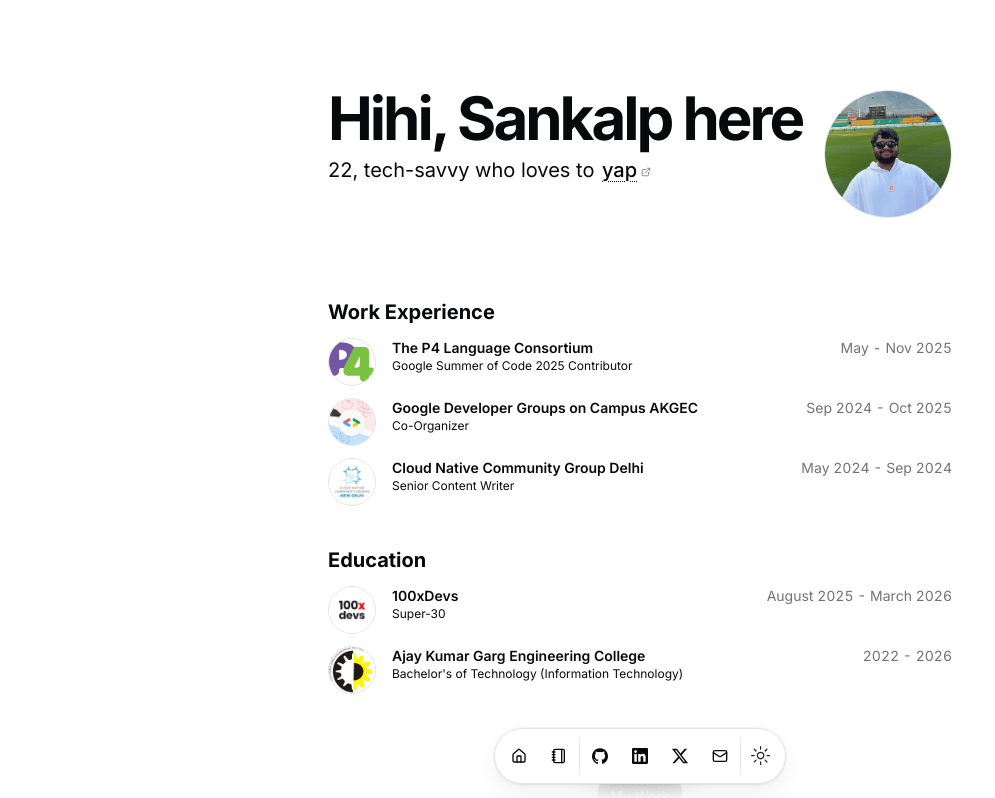
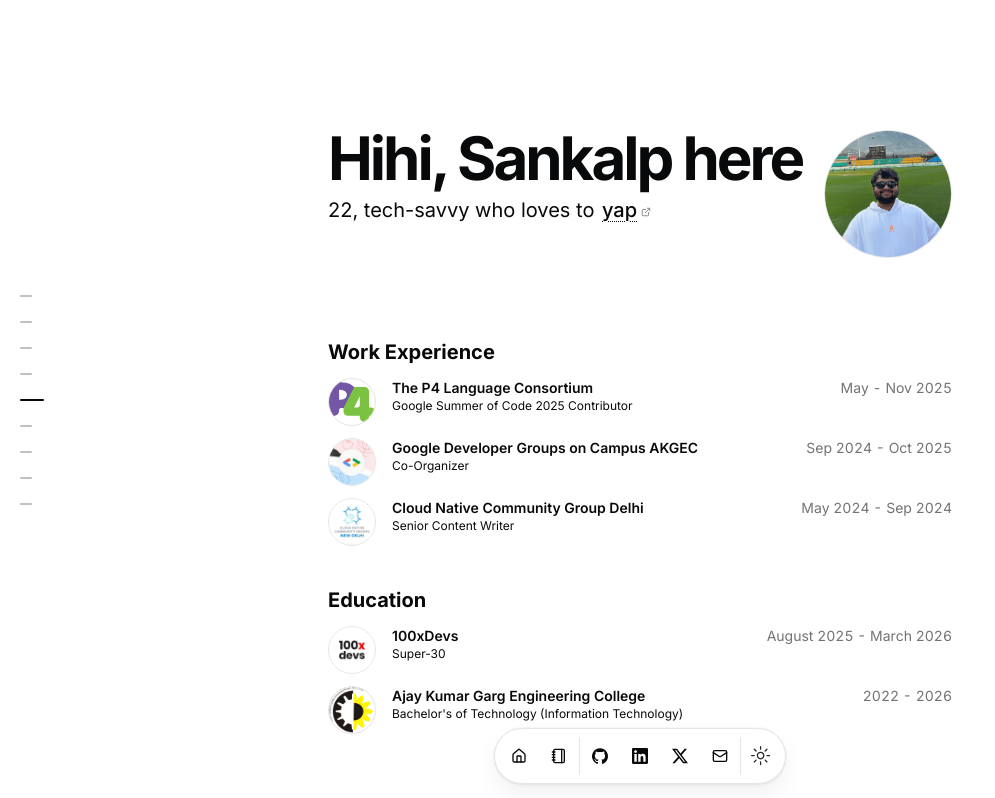
Before and after one commit to blackdragoon26/muchBetterPortfolio, a Next.js app: page / in a window 1280 px wide. Shown: the top 798 px of the page, without its empty margins (0-995 px from the left). Built offline with nearby package versions, Linux system fonts and the light colour scheme.

Commit message:
feat: add interactive section navigator

```diff
--- a/src/app/page.tsx
+++ b/src/app/page.tsx
@@ -16,15 +16,121 @@
 import { ExternalLink, Github } from "lucide-react";
 import Link from "next/link";
 import Markdown from "react-markdown";
-import { useState } from "react";
+import { useEffect, useState } from "react";
 
 const BLUR_FADE_DELAY = 0.04;
+
+const PAGE_SECTIONS = [
+  { id: "hero", label: "Introduction" },
+  { id: "about", label: "About" },
+  { id: "work", label: "Work Experience" },
+  { id: "education", label: "Education" },
+  { id: "projects", label: "Projects" },
+  { id: "pull-requests", label: "Open Source" },
+  { id: "resume", label: "Résumé" },
+  { id: "hackathons", label: "Events" },
+  { id: "contact", label: "Contact" },
+] as const;
+
+function HeadingNavigator() {
+  const [activeSection, setActiveSection] = useState<
+    (typeof PAGE_SECTIONS)[number]["id"]
+  >(PAGE_SECTIONS[0].id);
+
+  useEffect(() => {
+    let frame = 0;
+
+    const updateActiveSection = () => {
+      frame = 0;
+      const readingLine = window.innerHeight * 0.35;
+      let currentSection: (typeof PAGE_SECTIONS)[number]["id"] =
+        PAGE_SECTIONS[0].id;
+
+      for (const section of PAGE_SECTIONS) {
+        const element = document.getElementById(section.id);
+        if (element && element.getBoundingClientRect().top <= readingLine) {
+          currentSection = section.id;
+        }
+      }
+
+      setActiveSection(currentSection);
+    };
+
+    const onScroll = () => {
+      if (!frame) {
+        frame = window.requestAnimationFrame(updateActiveSection);
+      }
+    };
+
+    updateActiveSection();
+    window.addEventListener("scroll", onScroll, { passive: true });
+    window.addEventListener("resize", onScroll);
+
+    return () => {
+      window.removeEventListener("scroll", onScroll);
+      window.removeEventListener("resize", onScroll);
+      if (frame) window.cancelAnimationFrame(frame);
+    };
+  }, []);
+
+  const jumpToSection = (sectionId: string) => {
+    const section = document.getElementById(sectionId);
+    if (!section) return;
+
+    setActiveSection(sectionId as (typeof PAGE_SECTIONS)[number]["id"]);
+    section.scrollIntoView({
+      behavior: window.matchMedia("(prefers-reduced-motion: reduce)").matches
+        ? "auto"
+        : "smooth",
+      block: "start",
+    });
+    window.history.replaceState(null, "", `#${sectionId}`);
+  };
+
+  return (
+    <nav
+      aria-label="On this page"
+      className="fixed left-5 top-1/2 z-40 hidden -translate-y-1/2 flex-col gap-1.5 lg:flex"
+    >
+      {PAGE_SECTIONS.map((section) => {
+        const isActive = activeSection === section.id;
+
+        return (
+          <a
+            key={section.id}
+            href={`#${section.id}`}
+            aria-label={`Jump to ${section.label}`}
+            aria-current={isActive ? "location" : undefined}
+            onClick={(event) => {
+              event.preventDefault();
+              jumpToSection(section.id);
+            }}
+            className="group relative flex h-5 w-8 items-center focus:outline-none"
+          >
+            <span
+              aria-hidden="true"
+              className={`block h-0.5 rounded-full transition-all duration-200 ${
+                isActive
+                  ? "w-6 bg-foreground"
+                  : "w-3 bg-muted-foreground/45 group-hover:w-5 group-hover:bg-foreground/80 group-focus-visible:w-5 group-focus-visible:bg-foreground"
+              }`}
+            />
+            <span className="pointer-events-none absolute left-8 whitespace-nowrap rounded-md border bg-popover px-2.5 py-1.5 text-xs font-medium text-popover-foreground opacity-0 shadow-md transition-all duration-150 -translate-x-1 group-hover:translate-x-0 group-hover:opacity-100 group-focus-visible:translate-x-0 group-focus-visible:opacity-100">
+              {section.label}
+            </span>
+          </a>
+        );
+      })}
+    </nav>
+  );
+}
 
 export default function Page() {
   const [showOtherStuff, setShowOtherStuff] = useState(false);
 
   return (
     <main id="page-wrap" className="flex flex-col min-h-[100dvh] space-y-10">
+      <HeadingNavigator />
       <section id="hero">
         <div className="mx-auto w-full max-w-2xl space-y-8">
           <div className="gap-2 flex justify-between">
```
